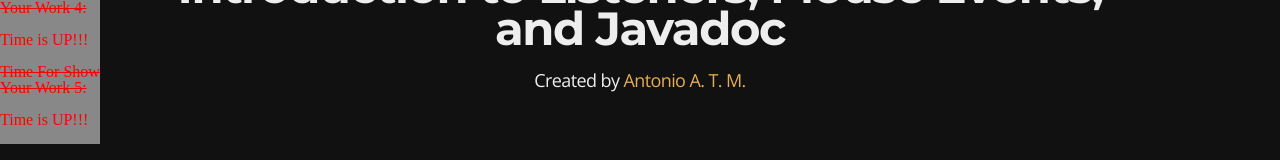
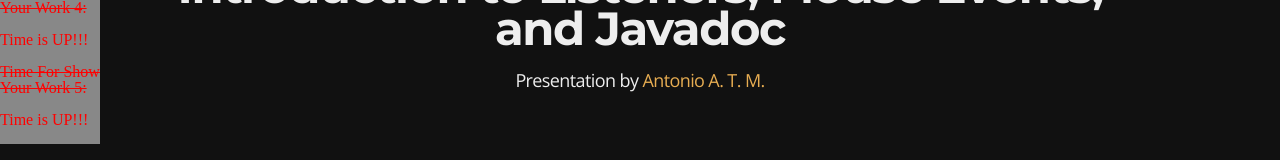
Before and after one commit to Apo45ty/ICOM4015LABS, a website: page Laboratory_03/index.html in a window 1280 px wide. Shown: the part 400-560 px from the top of the page. Drawn offline with nearby package versions, Linux system fonts and the light colour scheme.

Commit message:
Fixed Copyright error

```diff
--- a/Laboratory_03/index.html
+++ b/Laboratory_03/index.html
@@ -83,7 +83,7 @@
 					<h1>Laboratory 03</h1>
 					<h3>Introduction to Listeners, Mouse Events, and Javadoc</h3>
 					<p>
-						<small>Created by <a href="http://github.com/apo45ty">Antonio A. T. M.</a> </small>
+						<small>Presentation by <a href="http://github.com/apo45ty">Antonio A. T. M.</a> </small>
 					</p>
 				</section>
 
```
